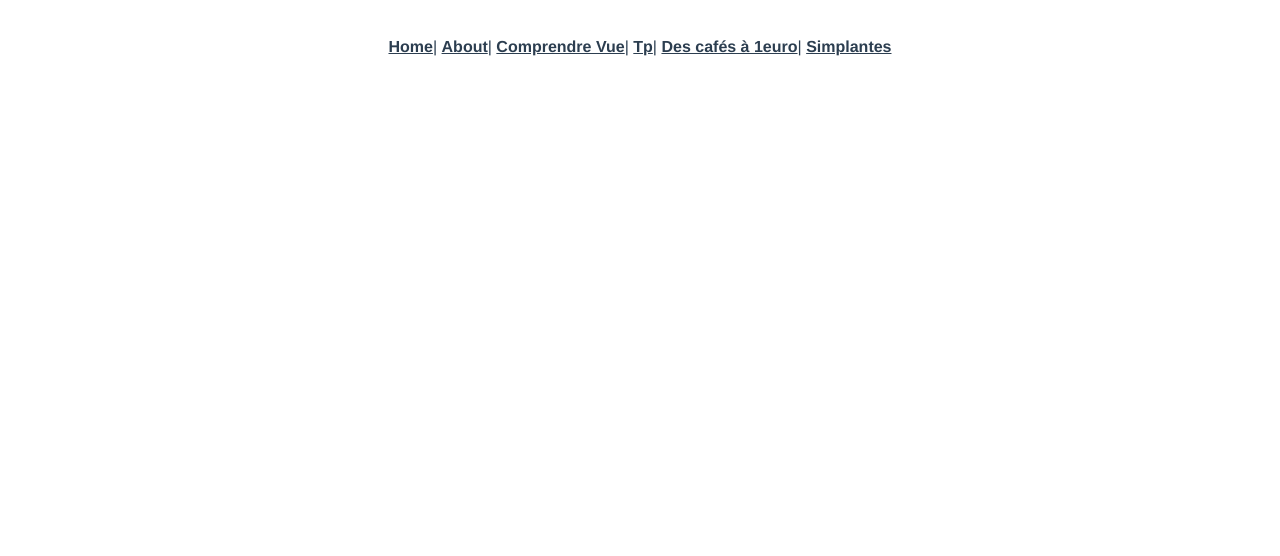
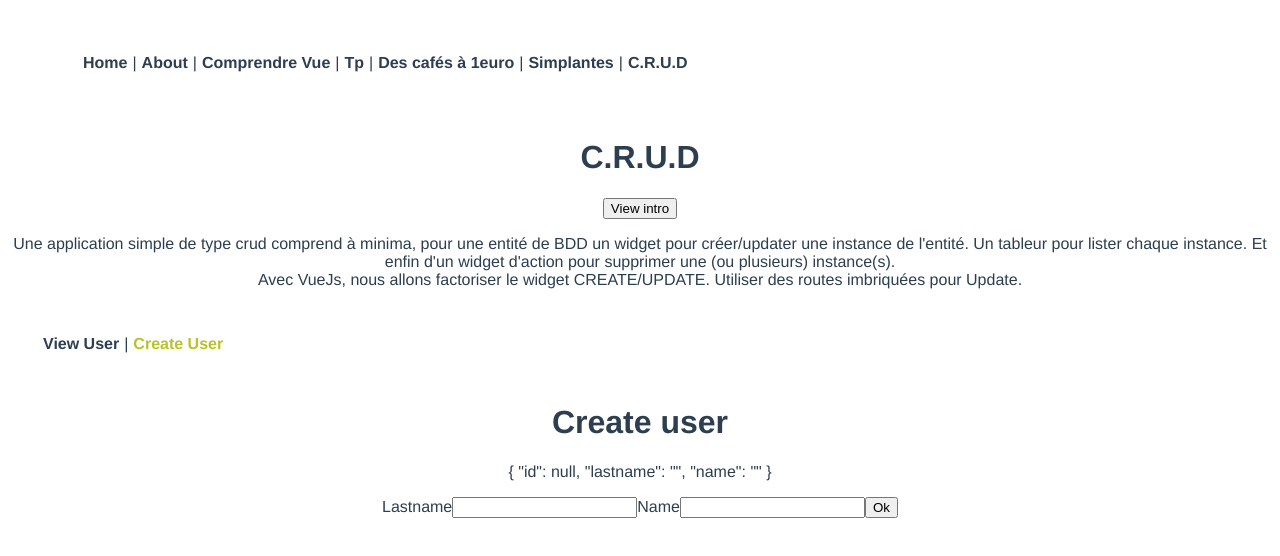
Before and after one commit to momise92/TestDeVueJs, a Vue app: page /first-crud/createUser in a window 1280 px wide. Shown: the top 556 px of the page. Built offline with nearby package versions, Linux system fonts and the light colour scheme.

Commit message:
Ajout d'un crud avec données en dur sur le fichier

```diff
--- a/src/App.vue
+++ b/src/App.vue
@@ -1,16 +1,17 @@
 <template>
   <div id="app">
-    <div id="nav">
-      <router-link to="/">Home</router-link>|
-      <router-link to="/about">About</router-link>|
-      <router-link to="/comprendrevuejs">Comprendre Vue</router-link>|
-      <router-link to="/Tp">Tp</router-link>|
-      <router-link to="/cafe1euro">Des cafés à 1euro</router-link>|
-      <router-link to="/simplante">Simplantes</router-link>
-    </div>
+    <MainNav></MainNav>
     <router-view/>
   </div>
 </template>
+<script>
+import MainNav from "./views/MainNav.vue";
+export default {
+  components: {
+    MainNav
+  }
+};
+</script>
 
 <style lang="scss">
 #app {
@@ -30,4 +31,21 @@
     }
   }
 }
+error {
+  color: #721c24 !important;
+  background-color: #f8d7da !important;
+  border-color: #f5c6cb !important;
+}
+
+.warning {
+  color: #856404;
+  background-color: #fff3cd;
+  border-color: #ffeeba;
+}
+
+.success {
+  color: #0c5460;
+  background-color: #d1ecf1;
+  border-color: #bee5eb;
+}
 </style>
--- a/src/components/getAjax.vue
+++ b/src/components/getAjax.vue
@@ -1,7 +1,7 @@
 <template>
   <div class="get-ajax">
     <h1 class="title">Liste des cafés à un euro</h1>
-    <ul>
+    <ul class="listCafe">
       <li v-for="(cafe,n) in cafes" :key="n">{{cafe.fields.adresse}}</li>
     </ul>
   </div>
@@ -35,13 +35,12 @@ export default {
 };
 </script>
 
-
-
-
-
 <style>
 .get-ajax {
   border-bottom: 2px solid;
   padding: 20px;
 }
+.listCafe{
+  list-style: none;
+}
 </style>
--- /dev/null
+++ b/src/components/users/FormUser.vue
@@ -0,0 +1,68 @@
+<template>
+  <form id="form_user" @submit="handleSubmit">
+    <h1 class="title">{{ title }}</h1>
+    <div v-if="!user">Sorry we cannot find this user</div>
+    <div v-else>
+      {{user}}
+      <p class="msg" :class="msgCls">{{msg}}</p>
+      <label for="lastname" class="label">Lastname</label>
+      <input type="text" id="lastname" class="input" v-model="user.lastname" required>
+      <label for="name" class="label">Name</label>
+      <input type="text" id="name" class="input" v-model="user.name" required>
+      <button class="btn">Ok</button>
+    </div>
+  </form>
+</template>
+
+<script>
+export default {
+  computed: {
+    user() {
+      console.log(this.$route.params.id)
+      return this.$route.params.id
+        ? this.$store.getters["user"](this.$route.params.id)
+        : {
+            id: null,
+            lastname: "",
+            name: ""
+          };
+    }
+  },
+  data() {
+    return {
+      msg: "",
+      msgCls: null
+    };
+  },
+  methods: {
+    displayMsg(msg, status) {
+      if(!msg) return console.error("the msg is required");
+      const possibleStatus = ["succes", "warning", "error"];
+      if (possibleStatus.includes(status)) {
+        this.msgCls = status;
+        this.msg = msg;
+      } else console.warning(`${status} is not a valid css class for msgs`);
+    },
+    createUser(){
+        this.user.id = Date.now();
+        this.$store.commit("addUser", this.user);
+        this.displayMsg("Thank you for your add","succes");
+    },
+    updateUser(){
+      this.$store.commit("updateUser", this.user)
+      this.displayMsg("User has been updated", "succes");
+    },
+     handleSubmit(e) {
+      e.preventDefault();
+      if (!this.user.name || !this.user.lastname) {
+        return this.displayMsg("Sorry, name And Lastname are required", warning);
+        }
+        if(this.$route.params.id) this.updateUser();
+        else this.createUser();
+      }
+    },
+  props: ["title"]
+};
+</script>
+<style>
+</style>
--- /dev/null
+++ b/src/components/users/TablerUser.vue
@@ -0,0 +1,57 @@
+<template>
+<div>
+  <h1 class="title">{{ title }}</h1>
+  <table class="tabler">
+    <thead v-if="users.length">
+      <tr>
+        <th v-for="(value,key) in users[0]" :key="key">{{key}}</th>
+        <th>edit</th>
+        <th>delete</th>
+      </tr>
+    </thead>
+    <tbody>
+      <tr v-if="!users.length">
+        <td>no user yet</td>
+      </tr>
+      <tr v-else v-for="(user, n) in users" :key="user.id+n">
+        <td v-for="(value, prop) in user" :key="prop">{{value}}</td>
+        <td>
+          <router-link tag="button" :to="'update-user/' + user.id">edit</router-link>
+        </td>
+        <td>
+          <button @click="$store.commit('deteteUser',user.id)">X</button>
+        </td>
+      </tr>
+    </tbody>
+  </table>
+  </div>
+</template>
+
+<script>
+export default {
+  computed: {
+    users() {
+      return this.$store.getters["users"];
+    }
+  },
+  props: ["title"]
+};
+</script>
+
+<style>
+table {
+  border-collapse: collapse;
+  width: 80%;
+}
+th,
+td {
+  padding: 5px;
+  text-align: center;
+}
+
+table,
+th,
+td {
+  border: 1px solid black;
+}
+</style>
--- a/src/router.js
+++ b/src/router.js
@@ -7,7 +7,8 @@ Vue.use(Router);
 export default new Router({
   mode: "history",
   base: process.env.BASE_URL,
-  routes: [{
+  routes: [
+    {
       path: "/",
       name: "home",
       component: Home
@@ -19,7 +20,7 @@ export default new Router({
       // this generates a separate chunk (about.[hash].js) for this route
       // which is lazy-loaded when the route is visited.
       component: () =>
-        import( /* webpackChunkName: "about" */ "./views/About.vue")
+        import(/* webpackChunkName: "about" */ "./views/About.vue")
     },
     {
       path: "/comprendrevuejs",
@@ -28,7 +29,7 @@ export default new Router({
       // this generates a separate chunk (about.[hash].js) for this route
       // which is lazy-loaded when the route is visited.
       component: () =>
-        import( /* webpackChunkName: "ComprendreVueJs" */ "./views//ComprendreVueJs.vue")
+        import(/* webpackChunkName: "ComprendreVueJs" */ "./views//ComprendreVueJs.vue")
     },
     {
       path: "/tp",
@@ -44,6 +45,37 @@ export default new Router({
       path: "/Cafe1euro",
       name: "GetAjax",
       component: () => import("./views/getAjax.vue")
+    },
+    {
+      path: "/first-crud",
+      name: "first-crud",
+      component: () => import("./views/Crud.vue"),
+      children: [
+        {
+          path: "view-users",
+          name: "view-users",
+          props: { title: "List user" },
+          component: () => import("./components/users/TablerUser.vue")
+        },
+        {
+          path: "createUser",
+          name: "createUser",
+          props: { title: "Create user" },
+          component: () => import("./components/users/FormUser.vue")
+        },
+        {
+          path: "update-user/:id",
+          name: "update-user",
+          props: { title: "Update user" },
+          component: () => import("./components/users/FormUser.vue")
+        }
+      ]
+    },
+    {
+      path: "",
+      name: "404",
+      props: { title: "update user" },
+      component: () => import("./views/404.vue")
     }
   ]
 });
--- a/src/store.js
+++ b/src/store.js
@@ -4,7 +4,64 @@ import Vuex from "vuex";
 Vue.use(Vuex);
 
 export default new Vuex.Store({
-  state: {},
-  mutations: {},
-  actions: {}
+  state: {
+    users: [
+      {
+        id: 1,
+        name: "foo",
+        lastname: "bill"
+      },
+      {
+        id: 2,
+        name: "bar",
+        lastname: "jill"
+      },
+      {
+        id: 3,
+        name: "toto",
+        lastname: "kill"
+      },
+      {
+        id: 4,
+        name: "baz",
+        lastname: "will"
+      }
+    ]
+  },
+  getters: {
+    users(state) {
+      return state.users;
+    },
+    user(state) {
+      return id => state.users.find(user => user.id === Number(id));
+      // return id => {
+      // console.log(state, id);
+      // return state.users.find(user => {
+      //   return user.id === Number(id);
+      // });
+      // };
+    }
+  },
+  mutations: {
+    // Changer le store de manière synchrone
+    addUser(state, user) {
+      state.users.push(user);
+    },
+    updateUser(state, user) {
+      // user vient du v-model du formulaire !
+      const index = state.users.findIndex(u => u.id === Number(user.id));
+      // vue set permet de remplacer des valeurs d'objets strcturés
+      Vue.set(state.users, index, user);
+      // in french = prend state.users et remplace l'objet contenu à l'indice (index) index par l'objet mis à jour (user)
+    },
+    deteteUser({ users }, id) {
+      // trouver la position (index) de l'user a delete
+      const index = users.findIndex(user => user.id === Number(id));
+      //puis supprimer 1 case du tableau d'user en partant d'index
+      users.splice(index, 1);
+    }
+  },
+  actions: {
+    // changer le store de manière asynchrone
+  }
 });
--- /dev/null
+++ b/src/views/404.vue
@@ -0,0 +1,16 @@
+<template>
+    <div class="page not-found">
+        <h1 class="title">Oh Oh</h1>
+        <p>404 Error</p>
+    </div>
+</template>
+
+<script>
+export default {
+
+}
+</script>
+
+<style>
+
+</style>
--- a/src/views/About.vue
+++ b/src/views/About.vue
@@ -3,7 +3,7 @@
     <h1>A propos de Momise</h1>
     <p>Ramenez moi des chaussons au pomme tous les jours !</p>
     <p>Créateur de Simplantes ! depuis 2018</p>
-    <ul>
+    <ul class="listSquare">
       <li v-for="(info,n) in squaresInfos" :key="n">
         <Square :author="info.author" :title="info.title" @aLotOfClicks="logClicks($event)"/>
       </li>
@@ -34,4 +34,10 @@ export default {
 </script>
 
 <style>
+.listSquare{
+  display: flex;
+  flex-direction: row;
+  justify-content: space-around;
+  list-style: none;
+}
 </style>
--- /dev/null
+++ b/src/views/Crud.vue
@@ -0,0 +1,48 @@
+<template>
+  <div class="pageCrud">
+    <h1 class="title">C.R.U.D</h1>
+    <button @click="isIntrovisible = !isIntrovisible">View intro</button>
+    <p v-if="isIntrovisible" class="intro">
+      Une application simple de type crud comprend à minima,
+      pour une entité de BDD un widget pour créer/updater une instance de l'entité.
+      Un tableur pour lister chaque instance. Et enfin d'un widget d'action pour supprimer
+      une (ou plusieurs) instance(s).
+      <br>Avec VueJs, nous allons factoriser le widget CREATE/UPDATE. Utiliser des routes imbriquées pour Update.
+    </p>
+    <nav id="nav-crud" class="nav">
+      <ul class="listRoute">
+        <router-link :to="{name:'view-users'}" tag="li">View User </router-link> |
+        <router-link :to="{name:'createUser'}" tag="li"> Create User</router-link>
+      </ul>
+    </nav>
+    <router-view></router-view>
+  </div>
+</template>
+
+<script>
+export default {
+  data() {
+    return {
+      isIntrovisible: true
+    };
+  }
+};
+</script>
+
+<style lang="scss">
+.listRoute{
+  display: flex;
+  flex-direction: row;
+  list-style: none;
+  padding: 30px;
+  cursor: pointer;
+  li {
+    margin: 0px 5px;
+    font-weight: bold;
+    color: #2c3e50;
+    &.router-link-exact-active {
+      color: #b8c229;
+    }
+  }
+}
+</style>
--- /dev/null
+++ b/src/views/MainNav.vue
@@ -0,0 +1,44 @@
+<template>
+  <nav id="nav">
+    <ul class="list">
+      <router-link tag="li" to="/">Home</router-link> |
+
+      <router-link tag="li" to="/about">About</router-link> |
+
+      <router-link tag="li" to="/comprendrevuejs">Comprendre Vue</router-link> |
+
+      <router-link tag="li" to="/Tp">Tp</router-link> |
+
+      <router-link tag="li" to="/cafe1euro">Des cafés à 1euro</router-link> |
+
+      <router-link tag="li" to="/simplante">Simplantes</router-link> |
+
+      <router-link tag="li" to="/first-crud">C.R.U.D</router-link>
+    </ul>
+  </nav>
+</template>
+
+<script>
+export default {};
+</script>
+
+<style lang="scss">
+.list {
+  display: flex;
+  flex-direction: row;
+  list-style: none;
+}
+#nav {
+  text-align: center;
+  padding: 30px;
+  li {
+    cursor: pointer;
+    margin: 0px 5px;
+    font-weight: bold;
+    color: #2c3e50;
+    &.router-link-exact-active {
+      color: #42b983;
+    }
+  }
+}
+</style>
```
